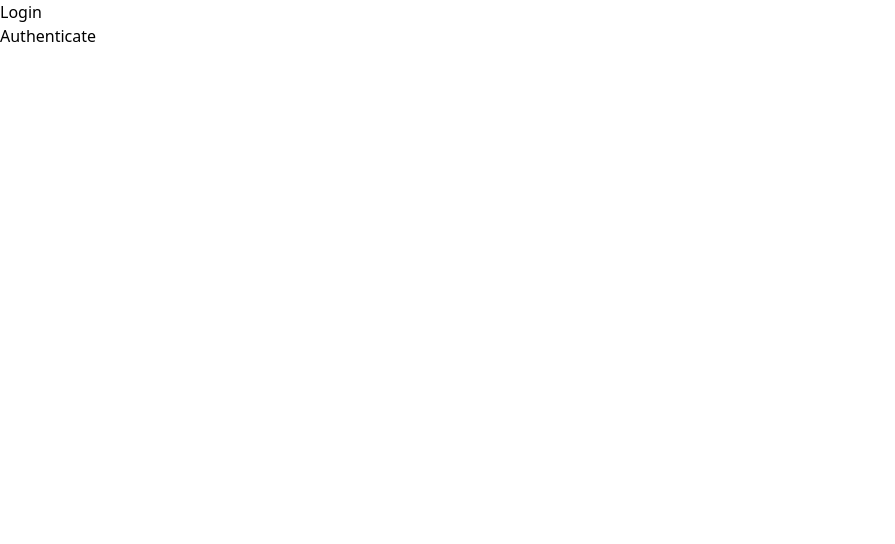
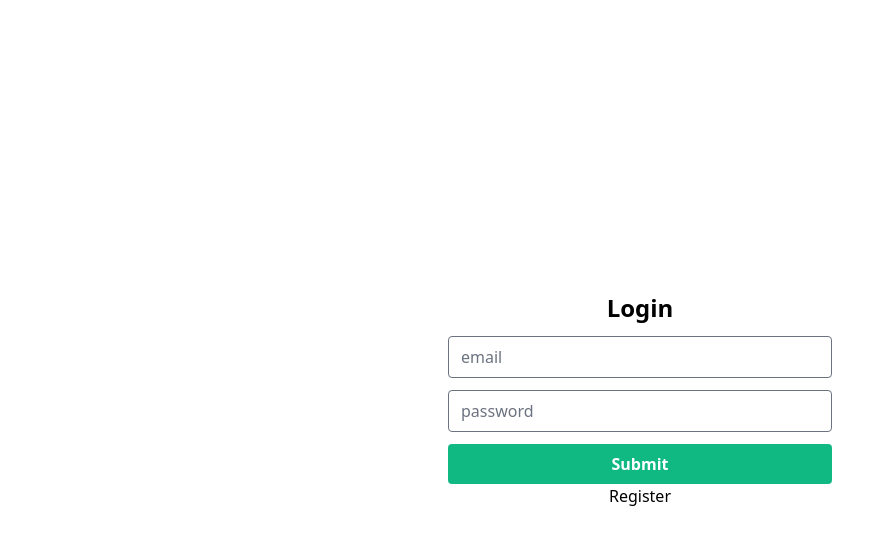
Before and after one commit to hannah-mazri/pern-jwt, a React (Create React App) app in the folder client/: page /login in a window 1280 px wide. Shown: the top 544 px of the page, without its empty margins (0-895 px from the left). Built offline with nearby package versions, Linux system fonts and the light colour scheme.

Commit message:
build login component

```diff
--- a/client/src/components/Login.js
+++ b/client/src/components/Login.js
@@ -1,10 +1,66 @@
-import React, { Fragment } from 'react';
+import React, { Fragment, useState } from 'react';
+import { Link } from 'react-router-dom';
 
 const Login = ({ setAuth }) => {
+  const [inputs, setInputs] = useState({
+    email: '',
+    password: '',
+  });
+
+  const { email, password } = inputs;
+  const onChange = (e) => {
+    setInputs({ ...inputs, [e.target.name]: e.target.value });
+  };
+
+  const onSubmitForm = async (e) => {
+    e.preventDefault();
+
+    try {
+      const body = { email, password };
+
+      const response = await fetch('http://localhost:5000/auth/login', {
+        method: 'POST',
+        headers: { 'Content-Type': 'application/json' },
+        body: JSON.stringify(body),
+      });
+
+      const parseRes = await response.json();
+      localStorage.setItem('token', parseRes.token);
+      setAuth(true);
+    } catch (err) {
+      console.error(err.message);
+    }
+  };
   return (
     <Fragment>
-      <h1>Login</h1>
-      <button onClick={() => setAuth(true)}>Authenticate</button>
+      <div className='w-screen min-h-screen flex flex-col justify-center items-center'>
+        <h1 className='font-semibold text-2xl'>Login</h1>
+        <form
+          className='w-96 flex flex-col mt-3 space-y-3'
+          onSubmit={onSubmitForm}
+        >
+          <input
+            className='rounded'
+            type='email'
+            name='email'
+            placeholder='email'
+            value={email}
+            onChange={(e) => onChange(e)}
+          />
+          <input
+            className='rounded'
+            type='password'
+            name='password'
+            placeholder='password'
+            value={password}
+            onChange={(e) => onChange(e)}
+          />
+          <button className='text-white font-semibold py-2 rounded bg-green-500 hover:bg-green-600'>
+            Submit
+          </button>
+        </form>
+        <Link to='/register'>Register</Link>
+      </div>
     </Fragment>
   );
 };
--- a/client/src/components/Register.js
+++ b/client/src/components/Register.js
@@ -1,4 +1,6 @@
 import React, { Fragment, useState } from 'react';
+
+import { Link } from 'react-router-dom';
 
 const Register = ({ setAuth }) => {
   const [inputs, setInputs] = useState({
@@ -69,6 +71,7 @@ const Register = ({ setAuth }) => {
             Submit
           </button>
         </form>
+        <Link to='/login'>Login</Link>
       </div>
     </Fragment>
   );
```
